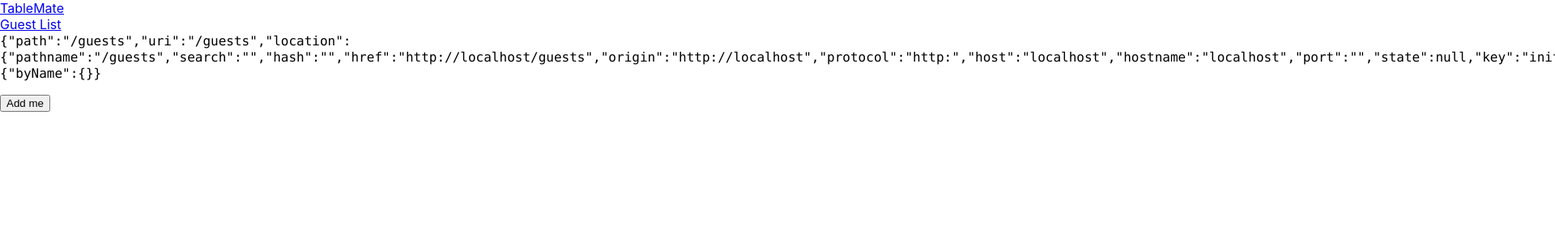
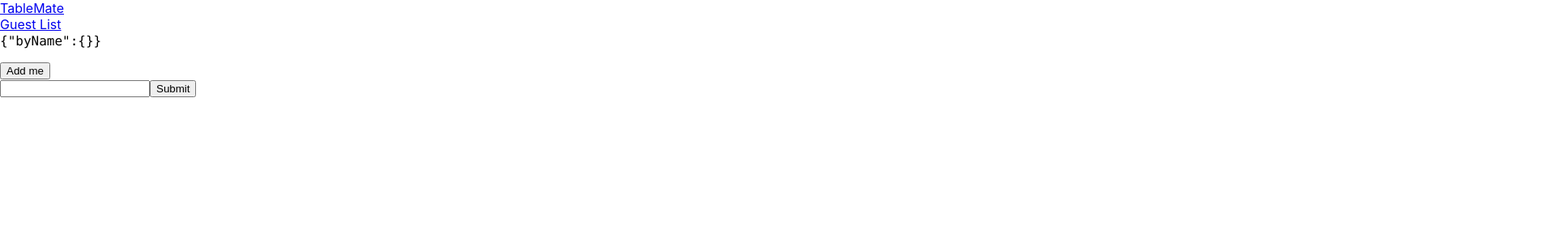
Before and after one commit to SeanMcP/TableMate, a React (Create React App) app: page /guests in a window 1280 px wide. Shown: the top 300 px of the page at 81% size, 1920 px wide, since content can reach past the window. Built offline with nearby package versions, Linux system fonts and the light colour scheme.

Commit message:
Add formik for form management
I have never used formik in an app before, but right off the bat it
feels like a perfect blend of hooks and render props.

```diff
--- a/package.json
+++ b/package.json
@@ -4,6 +4,7 @@
   "private": true,
   "dependencies": {
     "@reach/router": "^1.2.1",
+    "formik": "^2.0.1-alpha.2",
     "react": "^16.8.6",
     "react-dom": "^16.8.6",
     "react-scripts": "3.0.0"
--- /dev/null
+++ b/src/components/form/Input.jsx
@@ -0,0 +1,27 @@
+import React from "react";
+import { useField } from "formik";
+
+function Input({ label, ...props }) {
+  const [field, meta] = useField(props.name);
+  const isError = meta.touched && meta.error;
+  const errorId = props.name + "-error";
+  return (
+    <>
+      <label>
+        <span>{label}</span>
+        <input
+          {...field}
+          {...props}
+          aria-describedby={isError ? errorId : null}
+        />
+      </label>
+      {isError && <div id={props.name + "-error"}>{meta.error}</div>}
+    </>
+  );
+}
+
+Input.defaultProps = {
+  placeholder: null
+};
+
+export default Input;
--- a/src/views/GuestView.jsx
+++ b/src/views/GuestView.jsx
@@ -1,11 +1,29 @@
 import React from "react";
+import { Formik } from "formik";
 import GuestList from "../components/GuestList";
+import Input from "../components/form/Input";
+import { useGuestContext } from "../store/GuestContext";
 
 function GuestView(props) {
+  // eslint-disable-next-line
+  const [_, actions] = useGuestContext();
+  function handleSubmit(values, { resetForm }) {
+    actions.addGuest(values.name);
+    resetForm();
+  }
   return (
     <div>
-      <code>{JSON.stringify(props)}</code>
       <GuestList />
+      <Formik
+        initialValues={{ name: "" }}
+        onSubmit={handleSubmit}
+        render={props => (
+          <form onSubmit={props.handleSubmit}>
+            <Input name="name" type="text" />
+            <button type="submit">Submit</button>
+          </form>
+        )}
+      />
     </div>
   );
 }
```
Also changed, not shown: 1 other file (tests, documents, lock files or other folders).
